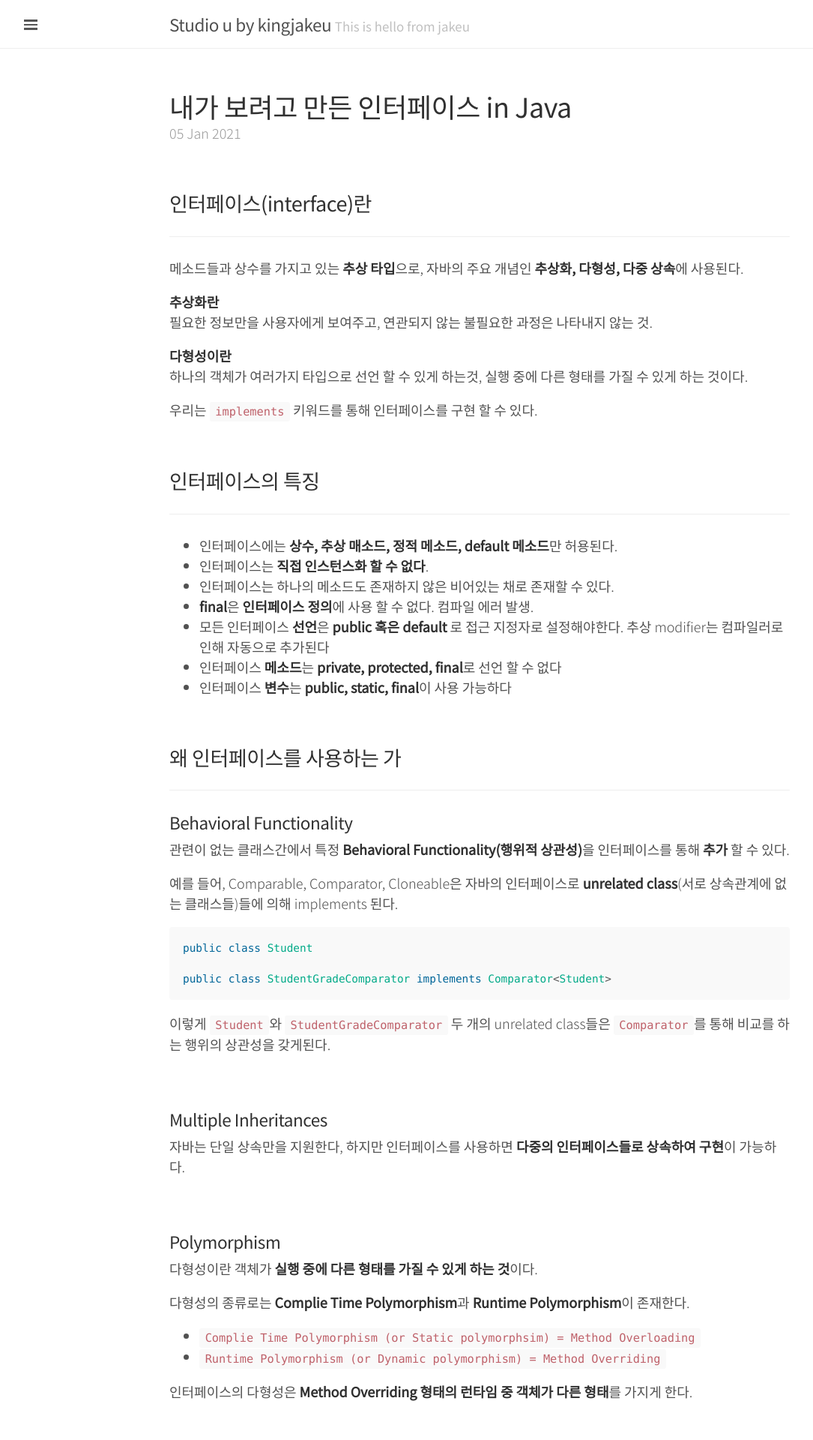
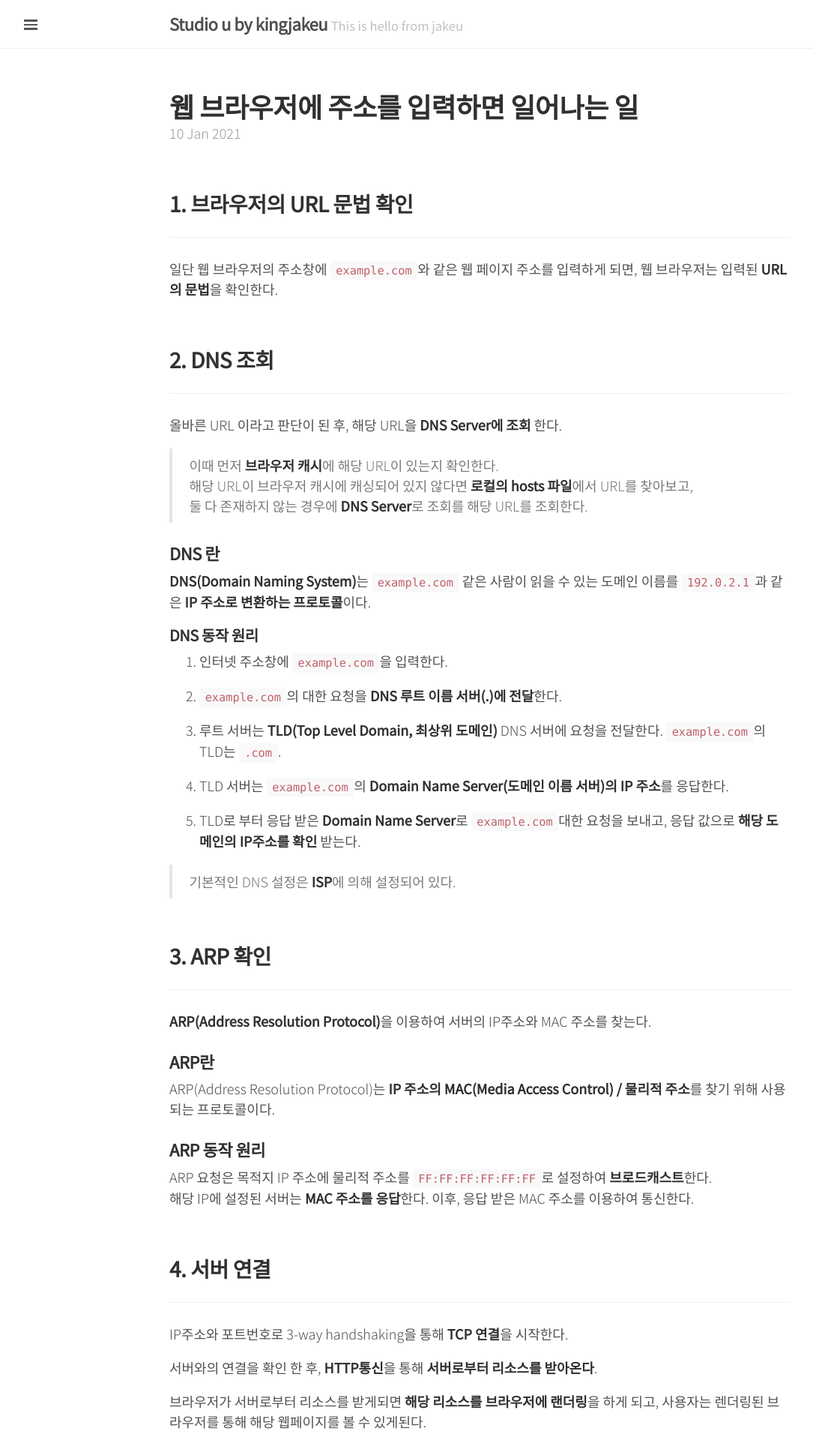
Before and after one commit to kingjakeu/kingjakeu.github.io, a Jekyll site: the page built from index.html, in a window 1280 px wide. Shown: the top 1920 px of the page at 75% size, without its empty margins (0-1085 px from the left). Built offline with Jekyll 4.4.1, drawn with Linux system fonts in a browser that asks for light colours; the list of posts is cut into pages by our own code; comment, search, counter and statistics services are not loaded; some of the changed text lies outside the part shown.

Commit message:
브라우저 POST

```diff
--- /dev/null
+++ b/_posts/2021-01-10-browser-url-typed.md
@@ -0,0 +1,101 @@
+---
+title: "웹 브라우저에 주소를 입력하면 일어나는 일"
+date: 2021-01-11 00:40:00 +0900
+category: java
+lastmod : 2021-01-11 00:40:00 +0900
+sitemap :
+  changefreq : weekly
+  priority : 1.0
+---
+
+<br>
+
+## 1. 브라우저의 URL 문법 확인
+
+---
+
+일단 웹 브라우저의 주소창에 `example.com`와 같은 웹 페이지 주소를 입력하게 되면, 웹 브라우저는 입력된 **URL의 문법**을 확인한다.
+
+<br>
+
+## 2. DNS 조회
+
+---
+
+올바른 URL 이라고 판단이 된 후, 해당 URL을 **DNS Server에 조회** 한다.
+
+> 이때 먼저 **브라우저 캐시**에 해당 URL이 있는지 확인한다.
+> 해당 URL이 브라우저 캐시에 캐싱되어 있지 않다면 **로컬의 hosts 파일**에서 URL를 찾아보고,
+> 둘 다 존재하지 않는 경우에 **DNS Server**로 조회를 해당 URL를 조회한다.
+
+### DNS 란
+
+**DNS(Domain Naming System)**는 `example.com` 같은 사람이 읽을 수 있는 도메인 이름를 `192.0.2.1`과 같은 **IP 주소로 변환하는 프로토콜**이다.
+
+#### DNS 동작 원리
+
+1. 인터넷 주소창에 `example.com`을 입력한다.
+
+2. `example.com`의 대한 요청을 **DNS 루트 이름 서버(.)에 전달**한다.
+
+3. 루트 서버는 **TLD(Top Level Domain, 최상위 도메인)** DNS 서버에 요청을 전달한다. `example.com`의 TLD는 `.com`.
+
+4. TLD 서버는 `example.com`의 **Domain Name Server(도메인 이름 서버)의 IP 주소**를 응답한다.
+
+5. TLD로 부터 응답 받은 **Domain Name Server**로 `example.com`대한 요청을 보내고, 응답 값으로 **해당 도메인의 IP주소를 확인** 받는다.
+
+> 기본적인 DNS 설정은 **ISP**에 의해 설정되어 있다.
+
+<br>
+
+## 3. ARP 확인
+
+---
+
+**ARP(Address Resolution Protocol)**을 이용하여 서버의 IP주소와 MAC 주소를 찾는다.
+
+### ARP란
+
+ARP(Address Resolution Protocol)는 **IP 주소의 MAC(Media Access Control) / 물리적 주소**를 찾기 위해 사용되는 프로토콜이다.
+
+### ARP 동작 원리
+
+ARP 요청은 목적지 IP 주소에 물리적 주소를 `FF:FF:FF:FF:FF:FF`로 설정하여 **브로드캐스트**한다.
+해당 IP에 설정된 서버는 **MAC 주소를 응답**한다. 이후, 응답 받은 MAC 주소를 이용하여 통신한다.
+
+<br>
+
+## 4. 서버 연결
+
+---
+
+IP주소와 포트번호로 3-way handshaking을 통해 **TCP 연결**을 시작한다.
+
+서버와의 연결을 확인 한 후, **HTTP통신**을 통해 **서버로부터 리소스를 받아온다**.
+
+브라우저가 서버로부터 리소스를 받게되면 **해당 리소스를 브라우저에 랜더링**을 하게 되고, 사용자는 렌더링된 브라우저를 통해 해당 웹페이지를 볼 수 있게된다.
+
+<br>
+
+## 정리
+
+---
+
+1. 사용자는 브라우저에 웹 사이트 주소 입력
+2. 브라우저는 입력된 **URL 문법 확인**
+3. **DNS** 조회, **IP 주소** 획득
+4. **ARP**를 이용, **MAC 주소** 획득
+5. **TCP 연결** 시작
+6. 연결 후, **HTTP 통신** 이용하여 서버는 웹 사이트 **리소스 응답**
+7. 응답 받은 리소스, **브라우저 랜더링**
+8. 랜더링된 페이지 사용자 이용
+
+<br>
+
+### References
+
+---
+
+[https://aws.amazon.com/ko/route53/what-is-dns/](https://aws.amazon.com/ko/route53/what-is-dns/)
+[https://www.cloudflare.com/ko-kr/learning/dns/what-is-dns/](https://www.cloudflare.com/ko-kr/learning/dns/what-is-dns/)
+[https://www.geeksforgeeks.org/how-address-resolution-protocol-arp-works/](https://www.geeksforgeeks.org/how-address-resolution-protocol-arp-works/)
--- a/public/css/lanyon.css
+++ b/public/css/lanyon.css
@@ -49,12 +49,35 @@ html {
 
 h1, h2, h3, h4, h5, h6 {
   font-family: 'Noto Sans KR', sans-serif;
-  font-weight: 400;
   color: #313131;
   letter-spacing: -.025rem;
 }
 
+h1 {
+  font-weight: 900;
+  font-size: 36px;
+}
 
+h2 {
+  font-weight: 800;
+  font-size: 28px;
+}
+
+h3 {
+  font-weight: 800;
+  font-size: 22px;
+}
+
+h4 {
+  font-size: 20px;
+}
+
+h5 {
+}
+
+bold {
+
+}
 /*
  * Wrapper
  *
```
